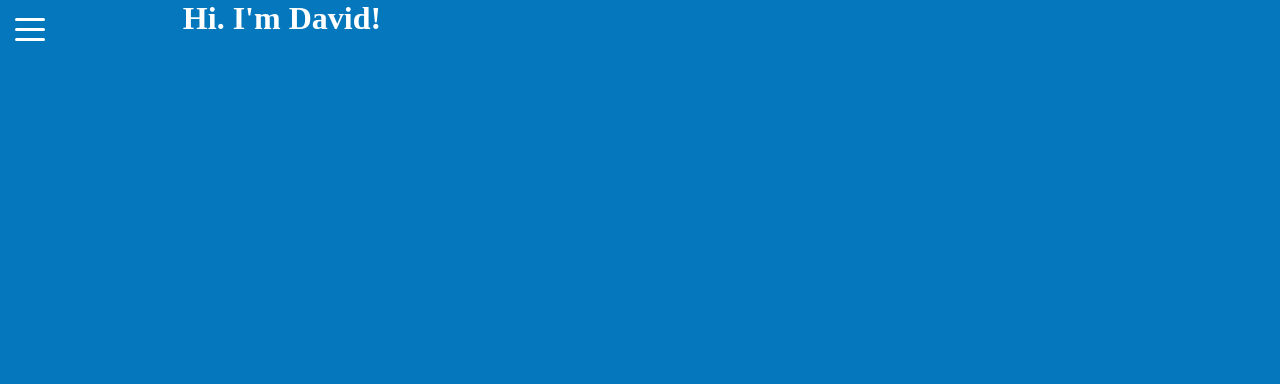
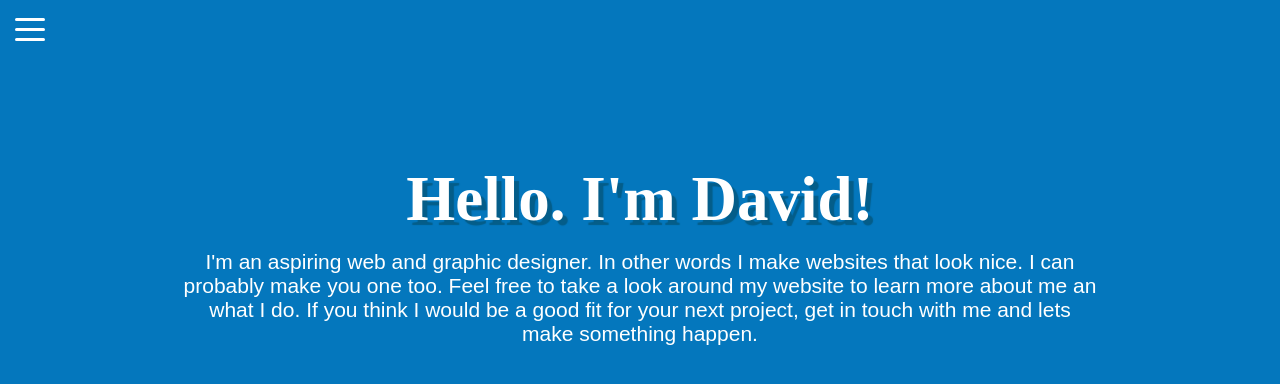
Before and after one commit to dramirez2096/davidramirez.design, an Angular app: page / in a window 1280 px wide. Shown: the top 384 px of the page. Built offline with nearby package versions, Linux system fonts and the light colour scheme; a web font is replaced by a local one.

Commit message:
landing component created, works, global styles added to main stylesheet, still moves with nav

```diff
--- a/src/app/app.component.css
+++ b/src/app/app.component.css
@@ -1,4 +1,4 @@
-.container{
+.grid-container{
     width: 100vw;
     height: 100vh;
     display: grid;
@@ -9,3 +9,12 @@
 app-landing{
     grid-area: landing;
 }
+h1 {
+    display: block;
+    font-size: 2em;
+    -webkit-margin-before: 0em;
+    -webkit-margin-after: 0em;
+    -webkit-margin-start: 0px;
+    -webkit-margin-end: 0px;
+    font-weight: bold;
+}
--- a/src/app/app.component.html
+++ b/src/app/app.component.html
@@ -1,5 +1,5 @@
 <!--The content below is only a placeholder and can be replaced.-->
 <app-nav></app-nav>
-<div class="container">
+<div class="grid-container">
     <app-landing></app-landing>
 </div>
--- a/src/app/components/nav/nav.component.css
+++ b/src/app/components/nav/nav.component.css
@@ -1,4 +1,4 @@
-.container{
+.grid-container{
     margin: 0;
     background-color: #1E1E1E;
     width: 100vw;
--- a/src/app/components/nav/nav.component.html
+++ b/src/app/components/nav/nav.component.html
@@ -1,5 +1,5 @@
 <app-hamburger (click)='menuToggle()'></app-hamburger>
-<div class="container" #container>
+<div class="grid-container" #container>
     <div class="logo-area" #logoArea>
         <img class="logo" src="../../assets/img/logo.svg" alt="Logo">
         <h1 class="name">David<br>Ramirez</h1>
--- a/src/app/components/pages/landing/landing.component.html
+++ b/src/app/components/pages/landing/landing.component.html
@@ -1 +1,4 @@
-<h1>Hi. I'm David!</h1>
+<div class="container">
+    <h1 class="page-title">Hello. I'm David!</h1>
+    <p class="body-text">I'm an aspiring web and graphic designer. In other words I make websites that look nice. I can probably make you one too. Feel free to take a look around my website to learn more about me an what I do. If you think I would be a good fit for your next project, get in touch with me and lets make something happen.</p>
+</div>
--- a/src/styles.css
+++ b/src/styles.css
@@ -4,6 +4,14 @@ body{
     background-color: #0477BD;
     color: #fff;
     margin: 0px;
+}
+.container{
+    /* border: 1px dashed red; */
+    width: 100%;
+    display: flex;
+    flex-direction: column;
+    text-align: center;
+    margin-top: 163px;
 }
 .page-title{
     font-size: 63px;
@@ -13,4 +21,18 @@ body{
 }
 h1{
   margin-top: 0px;
+  -webkit-margin-before: 0em;
+    -webkit-margin-after: 0em;
+    -webkit-margin-start: 0px;
+    -webkit-margin-end: 0px;
 }
+.body-text{
+    font-size: 21px;
+    font-family: brandon-grotesque, sans-serif;
+    font-style: normal;
+    font-weight: 100;
+    -webkit-margin-before: 0.67em;
+    -webkit-margin-after: 0.67em;
+    -webkit-margin-start: 0px;
+    -webkit-margin-end: 0px;
+}
```
